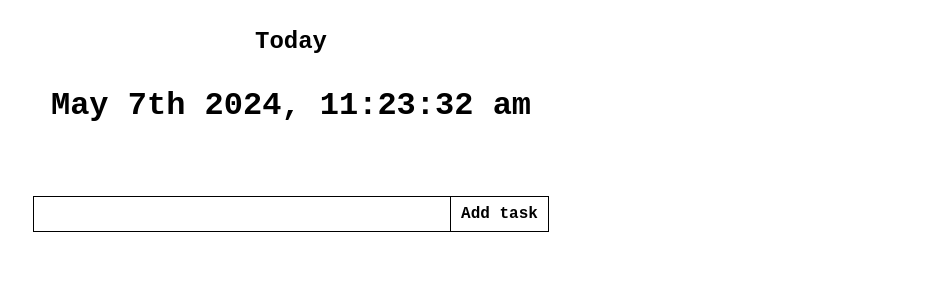
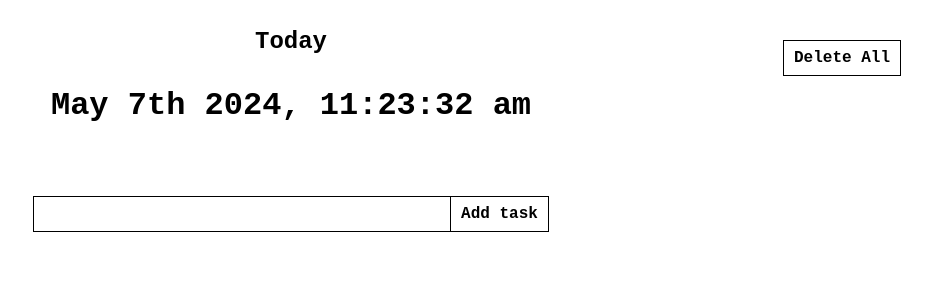
Before and after one commit to saicharith2012/todolist-react-app, a React (Create React App) app: page / in a window 1280 px wide. Shown: the top 300 px of the page, without its empty margins (349-1280 px from the left). Built offline with nearby package versions, Linux system fonts and the light colour scheme.

Commit message:
feature: Button to delete all tasks

```diff
--- a/src/App.css
+++ b/src/App.css
@@ -60,7 +60,6 @@
 }
 
 
-
 .task {
   width: 500px;
   height: 80px;
@@ -115,6 +114,32 @@
 }
 
 
+.delete-all-button {
+  position: absolute;
+  top: 30px;
+  right: 30px;
+  background-color: white;
+  border: 1px solid black;
+  padding: 8px 10px;
+  font-size: 16px;
+  font-weight: 600;
+  margin-top: 10px;
+  cursor: pointer;
+  transition: background-color 0.2s;
+}
+
+.delete-all-button:hover {
+  background-color: rgb(200, 47, 47);
+  color: rgb(0,0,0);
+}
+
+.delete-all-button:active {
+  background-color: rgb(179, 13, 13);
+  color: rgb(0,0,0);
+}
+
+
+
 .datetime {
   font-size: 32px;
   font-weight: 600;
--- a/src/App.js
+++ b/src/App.js
@@ -42,6 +42,13 @@ function App() {
     );
   };
 
+  const deleteAllTasks = () => {
+    const confirmDelete = window.confirm("Are you sure you want to delete all tasks?");
+    if (confirmDelete) {
+      setToDoList([]);
+    }
+  };
+
   const handleKeyDown = (event) => event.key === "Enter" && addTask();
 
   return (
@@ -57,6 +64,10 @@ function App() {
         {/* Display error message if it exists */}
         {errorMessage && <p className="error-message">{errorMessage}</p>}
       </div>
+
+      <button onClick={deleteAllTasks} className="delete-all-button">
+          Delete All
+        </button>
 
       <div className="scroll-container">
         <div className="list">
```
